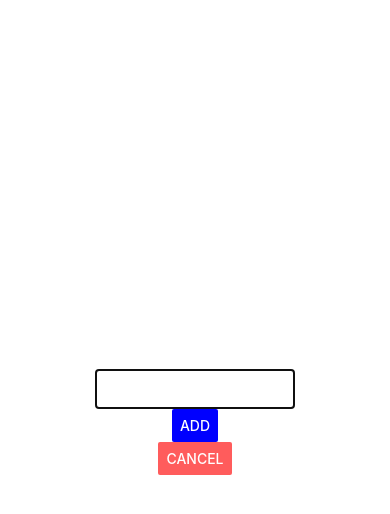
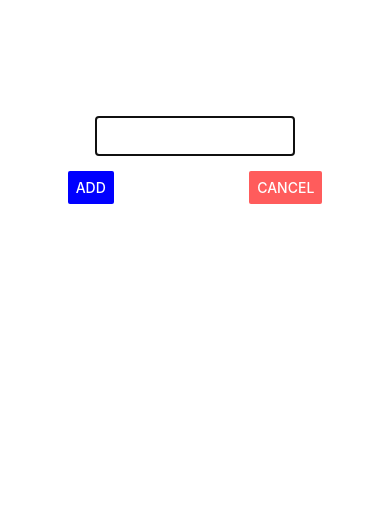
Before and after one commit to a-rydzak/React-With_expo, a React Native app: screen / in a window 390 px wide. Both pictures are taken after a click on the button "ADD LEMURS GOALS?". Shown: the top 514 px of the page. Built offline with nearby package versions, Linux system fonts and the light colour scheme.

Commit message:
played with some styling

```diff
--- a/components/GoalInput.js
+++ b/components/GoalInput.js
@@ -12,6 +12,8 @@ export default function GoalInput(props) {
           value={props.enteredGoal}
           style={textInputStyles.main}
         />
+      </View>
+      <View style={buttons.main}>
         <Button title="Add" color={"blue"} onPress={props.addInputToList} />
         <Button
           title="Cancel"
@@ -36,10 +38,20 @@ export default function GoalInput(props) {
 }
 //-----------------------------Styles and CSS
 const viewStyles = StyleSheet.create({
-  main: { justifyContent: "center", alignItems: "center", flex: 1 },
+  main: { justifyContent: "center", alignItems: "center", flex:.1, marginTop:100 },
   topDown: { flexDirection: "column", justifyContent: "center", width: "100%" },
 });
 const color = "#ff5c5c";
+
+const buttons = StyleSheet.create({
+  main:{
+    flexDirection:'row',
+    justifyContent: "space-around",
+    // backgroundColor: "beige",
+    // borderWidth: 5,
+  },
+});
+
 const textInputStyles = StyleSheet.create({
   main: {
     height: 40,
```
